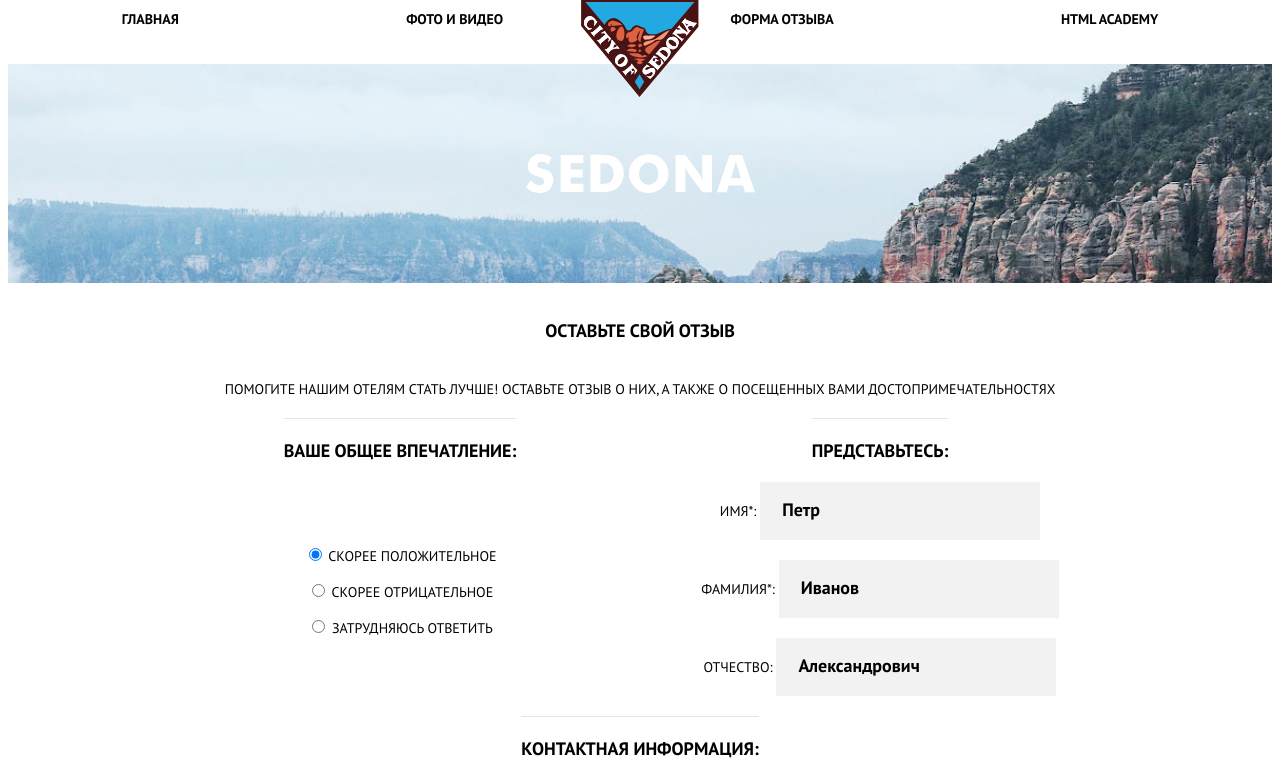
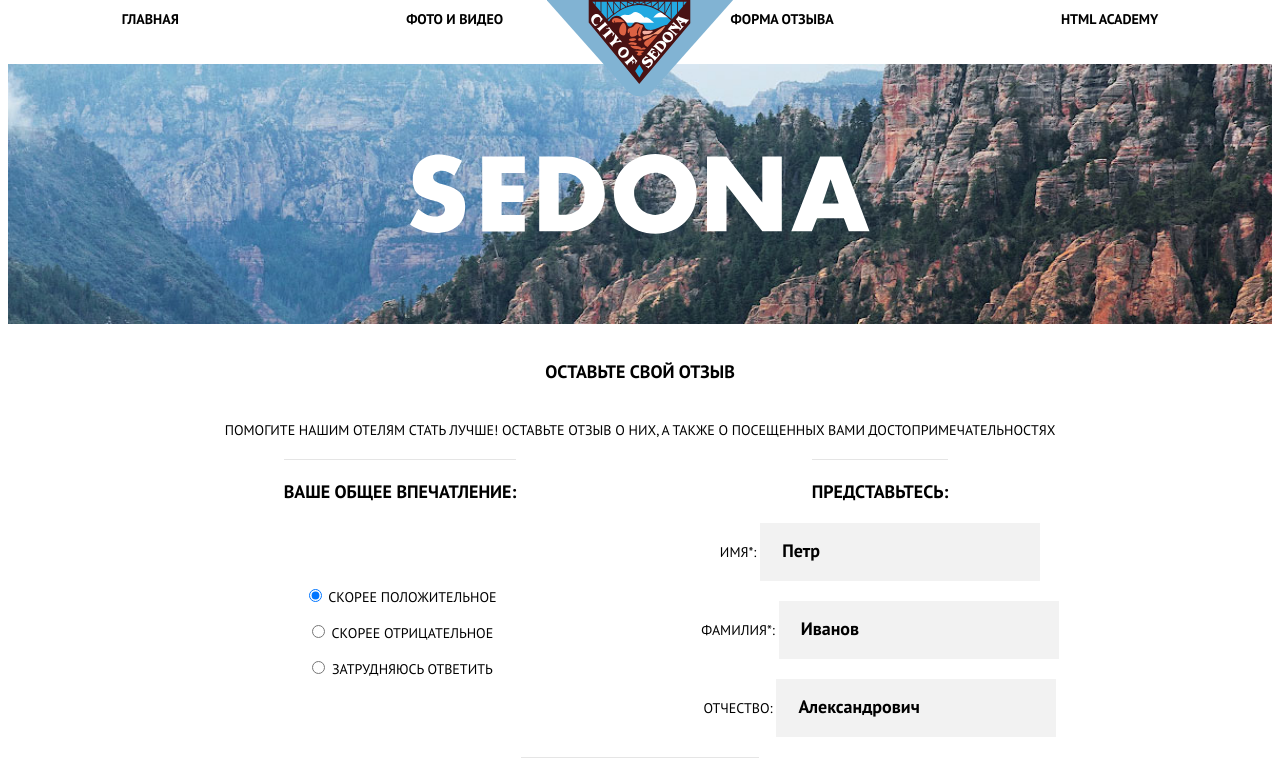
Before and after one commit to jesusingod666/870127-sedona-22, a website: page source/form.html in a window 1280 px wide. Shown: the top 777 px of the page. Drawn offline with nearby package versions, Linux system fonts and the light colour scheme; files that its build step writes are made by us from their sources.

Commit message:
Адаптивная графика для страницы формы

```diff
--- a/source/form.html
+++ b/source/form.html
@@ -5,12 +5,19 @@
   <meta name="viewport" content="width=device-width, initial-scale=1">
   <title>Form</title>
   <link rel="stylesheet" href="css/style.css">
+  <link rel="icon" href="../favicon.ico" sizes="16x16">
+  <link rel="icon" href="img/favicons/32.ico" sizes="32x32">
+  <link rel="icon" href="img/favicons/152.ico" sizes="152x152">
 </head>
 <body class="page-body">
   <header class="page-header">
     <div class="container">
       <a class="page-header__logo">
-        <img src="img/logotype-mobile.svg.svg" alt="Лого Седона">
+        <picture>
+          <source media="(min-width: 1200px)" srcset="img/logotype-desktop.svg.svg">
+          <source media="(min-width: 768px)" srcset="img/logotype-tablet.svg.svg">
+          <img src="img/logotype-mobile.svg.svg" alt="Лого Седона">
+        </picture>
       </a>
       <nav class="main-nav">
         <button class="main-nav__toggle" type="button">
@@ -18,12 +25,12 @@
         </button>
         <ul class="main-nav__list">
           <li class="list__item">
-            <a href="#">
+            <a href="index.html">
               Главная
             </a>
           </li>
           <li class="list__item">
-            <a href="#">
+            <a href="catalog.html">
               ФОТО И ВИДЕО
             </a>
           </li>
@@ -40,8 +47,12 @@
         </ul>
       </nav>
     </div>
-    <div class="title-image">
-      <img src="img/SEDONA-form.svg" alt="Добро пожаловать в Седону">
+    <div class="title-image-form">
+      <picture>
+        <source media="(min-width: 1200px)" srcset="img/sedona-desktop.svg">
+        <source media="(min-width: 768px)" srcset="img/sedona-tablet.svg">
+        <img src="img/sedona-mobile.svg" alt="Добро пожаловать в Седону">
+      </picture>
     </div>
   </header>
   <main class="page-main-form">
@@ -161,7 +172,12 @@
       <div class="page-footer__copyright">
         <span class="page-footer__copyright-description">Разработано</span>
         <a href="#" >
-          <img src="img/htmlacademy.svg" alt="Перейти на сайт HTML Academy" width="27px" height="34px">
+          <svg width="27" height="35" viewBox="0 0 27 35" fill="none" xmlns="http://www.w3.org/2000/svg">
+            <path d="M13.6 0H13.5L0 1.4V26.1L13.5 34.1L26.9 26.1V1.4L13.6 0ZM25 12.1L13.5 5.3V5.2H13.4L13.3 5.1V5.2L1.9
+            12.1V3.1L13.4 1.9L25 3.1V12.1ZM13.4 6.8L24.9 13.5L20.4 16.1L13.3 11.9V13.3L19.2 16.8L18.3 17.3L13.3 14.3V15.7L17.1
+            18L16.3 18.5L13.3 16.7V18.1L15.2 19.2L13.4 20.3L2 13.6L13.4 6.8ZM1.9 15.1L13.3 21.9V22.9L5.4 18.2V19.6L13.4 24.4V25.5L5.4
+            20.8V22.2L13.4 27L21.5 22.1V16.9L24.9 14.9V24.9L13.4 31.8L1.9 25V15.1Z" fill="black"/>
+          </svg>
         </a>
       </div>
     </div>
--- a/source/less/blocks/title-image.less
+++ b/source/less/blocks/title-image.less
@@ -33,3 +33,39 @@
   }
 
 }
+
+.title-image-form {
+  background: url(../../img/bg-form/bg-form-mobile@1x.jpg) no-repeat;
+  background-size: cover;
+  display: flex;
+  justify-content: center;
+  align-items: center;
+  padding: 90px 15px;
+
+  @media (min-resolution: 2dppx) {
+    background-image: url(../../img/bg-form/bg-form-mobile@2x.jpg);
+  }
+}
+
+@media only screen and (min-width: @tablet-width) {
+  .title-image-form {
+    background-image: url(../../img/bg-form/bg-form-tablet@1x.jpg);
+    background-size: cover;
+  }
+
+  @media (min-resolution: 2dppx) {
+    background-image: url(../../img/bg-form/bg-form-tablet@2x.jpg);
+  }
+}
+
+@media only screen and (min-width: @desktop-width) {
+  .title-image-form {
+    background-image: url(../../img/bg-form/bg-form-desktop@1x.jpg);
+    background-size: cover;
+  }
+
+  @media (min-resolution: 2dppx) {
+    background-image: url(../../img/bg-form/bg-form-desktop@2x.jpg);
+  }
+
+}
```
Also changed, not shown: source/img/SEDONA-form.svg (deleted), source/img/bg-form/bg-form-desktop@1x.jpg (added), source/img/bg-form/bg-form-mobile@1x.jpg (renamed from source/img/back-desktop-form.jpg), source/img/bg-form/bg-form-mobile@2x.jpg (added), source/img/bg-form/bg-form-tablet@1x.jpg (added), source/img/bg-form/bg-form-tablet@2x.jpg (added), 1 other file.
